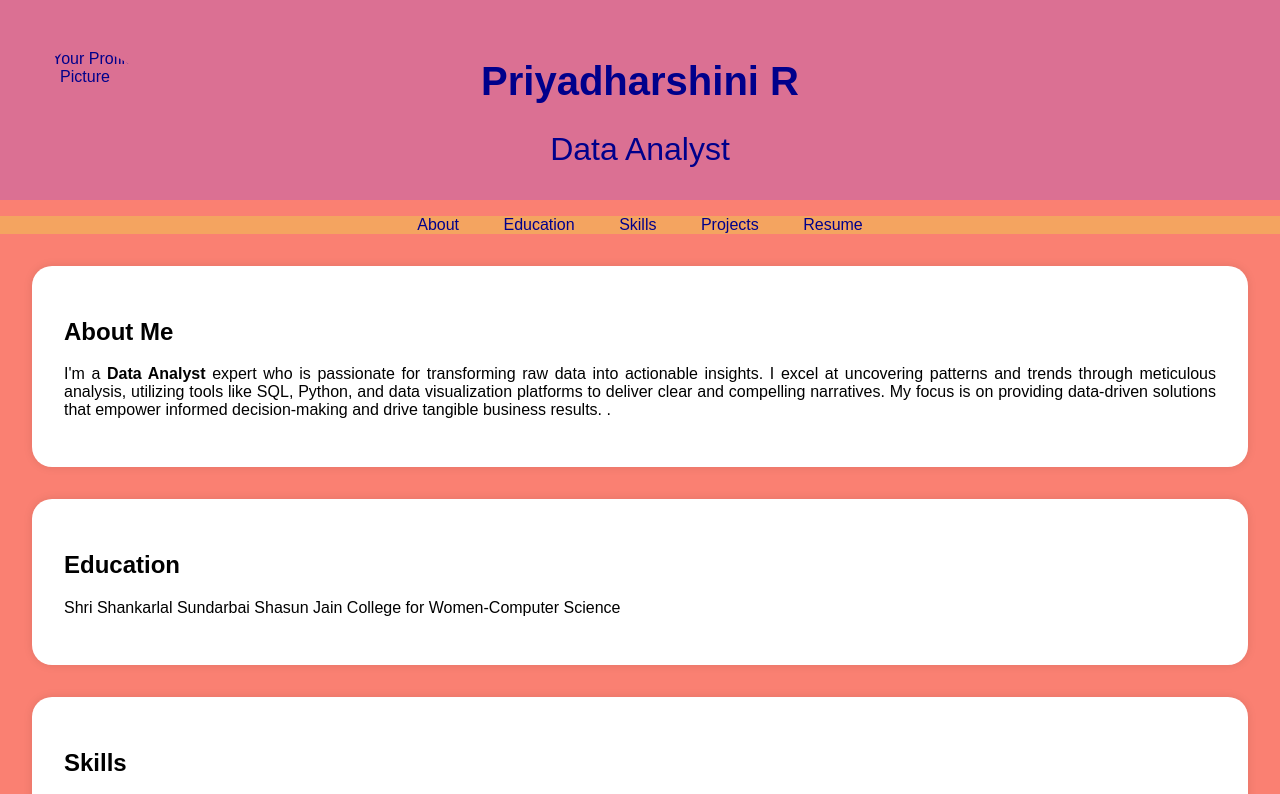
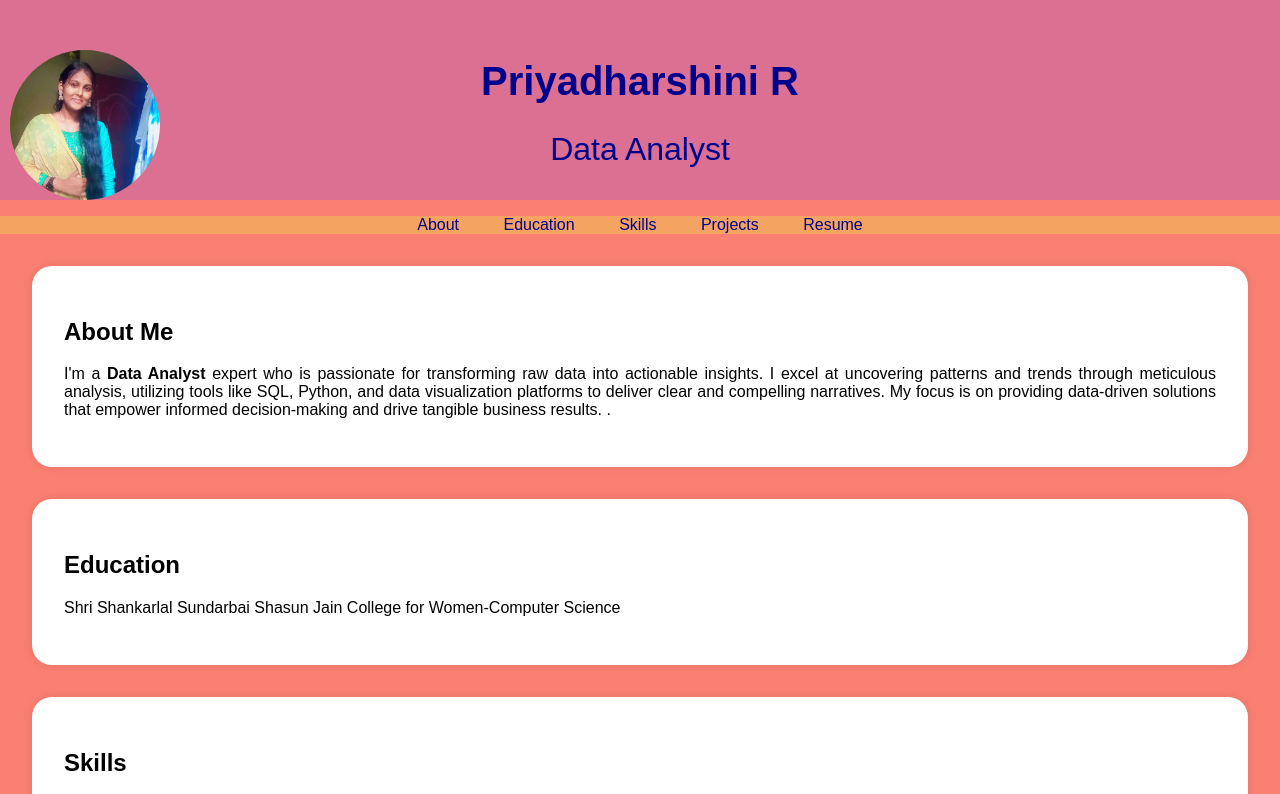
Before and after one commit to PriyaRenganathan-dot/Digital-portfolio, a plain HTML site: page index.html in a window 1280 px wide. Shown: the top 794 px of the page. Drawn offline with Linux system fonts and the light colour scheme.

Commit message:
Update index.html

```diff
--- a/index.html
+++ b/index.html
@@ -118,7 +118,7 @@
     <header>
         <div class="header-content">
             <!-- Add your profile picture here -->
-            <img src="C:\Users\ELCOT\Documents\1741965815444.jpg" alt="Your Profile Picture" class="profile-picture">
+            <img src="Image_priya.jpg" alt="Your Profile Picture" class="profile-picture">
             <h1>Priyadharshini R</h1>
             <p1>Data Analyst</p1>
         </div>
```
